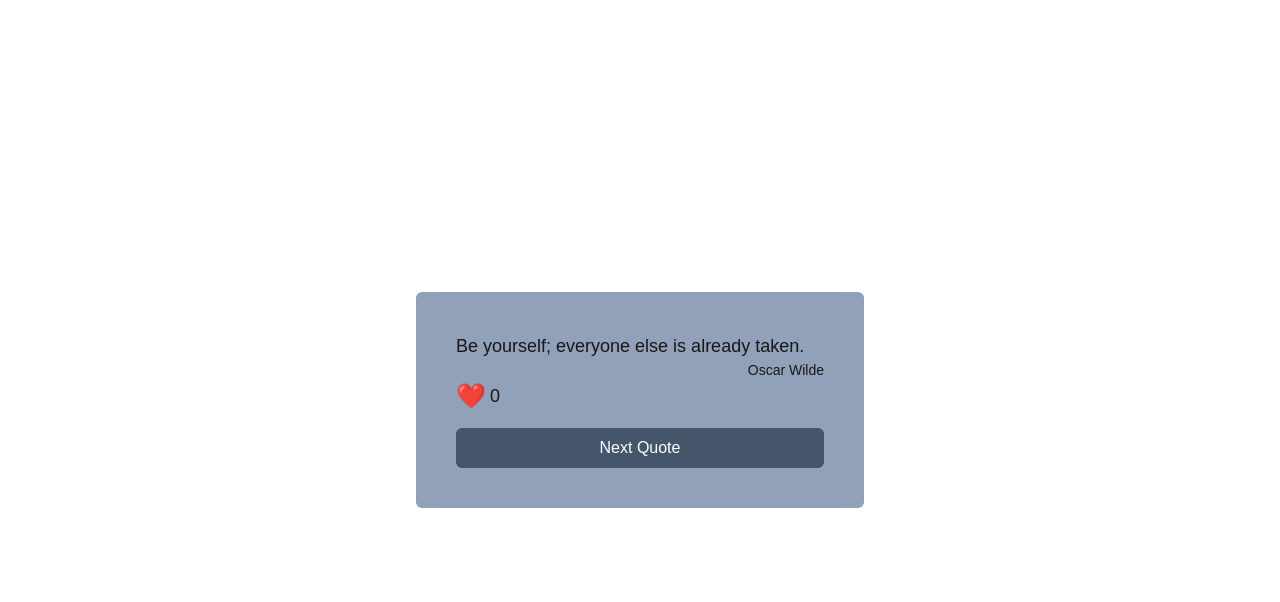
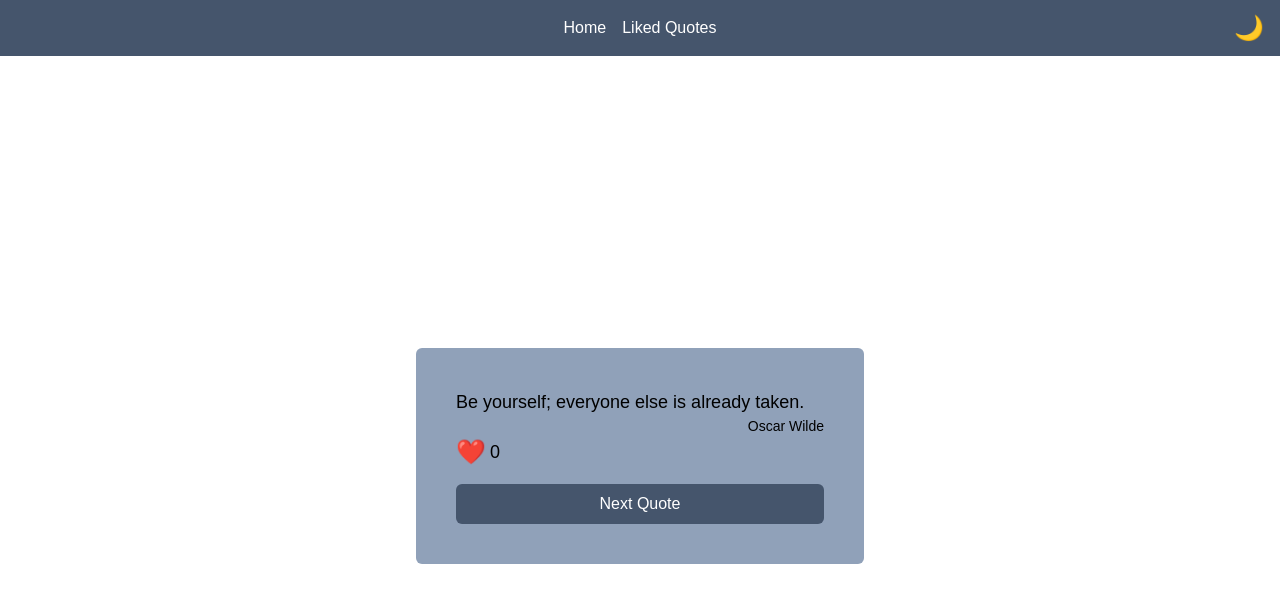
Before and after one commit to havvanurunal/random-quotes-app, a Next.js app: page / in a window 1280 px wide. Shown: the top 602 px of the page. Built offline with nearby package versions, Linux system fonts and the light colour scheme.

Commit message:
Lesson34

```diff
--- /dev/null
+++ b/src/app/QuotesContext.js
@@ -0,0 +1,129 @@
+'use client';
+
+import { createContext, useContext, useState, useEffect } from 'react';
+import { quotes as initialQuotes } from './quotes';
+
+function getRandomIndex(arrayLength) {
+  return Math.floor(Math.random() * arrayLength);
+}
+
+const QuotesContext = createContext([]);
+const QuotesDispatchContext = createContext(undefined);
+
+function shuffleArray(array) {
+  const shuffled = [...array]; // make a copy
+  for (let i = shuffled.length - 1; i > 0; i--) {
+    const j = Math.floor(Math.random() * (i + 1));
+    [shuffled[i], shuffled[j]] = [shuffled[j], shuffled[i]]; // swap
+  }
+  return shuffled;
+}
+
+
+export const QuotesProvider = ({ children }) => {
+  const [quotes, setQuotes] = useState(initialQuotes);
+  const [currentIndex, setCurrentIndex] = useState(0);
+  const [shuffledIndices, setShuffledIndices] = useState(() => {
+    // create array and shuffle it
+    const indices = Array.from({ length: initialQuotes.length }, (_, i) => i);
+    return shuffleArray(indices);
+  });
+  const [position, setPosition] = useState(0);
+
+  useEffect(() => {
+    if (typeof window !== 'undefined') { // this code only runs in the browser.
+      const savedQuotes = localStorage.getItem('quotes');
+      if (savedQuotes) {
+        setQuotes(JSON.parse(savedQuotes)); // converts it into object
+      }
+    }
+  }, [setQuotes]);
+
+  useEffect(() => {
+    if (typeof window !== 'undefined') {
+      localStorage.setItem('quotes', JSON.stringify(quotes));
+    }
+  }, [quotes]);
+
+
+  useEffect(() => { // runs once when components mounts
+    if (typeof window !== 'undefined') { // this code only runs in the browser.
+      const savedCurrentIndex = localStorage.getItem('currentIndex'); // checks localStorage for the key 'currentIndex'
+      if (savedCurrentIndex) {
+        setCurrentIndex(Number(savedCurrentIndex));
+      }
+    }
+  }, []);
+
+  useEffect(() => { // runs every time currentIndex changes and saves the currentIndex to localStorage.
+    if (typeof window !== 'undefined') {
+      localStorage.setItem('currentIndex', String(currentIndex));
+    }
+  }, [currentIndex]);
+
+  useEffect(() => { // runs once when components mounts
+    if (typeof window !== 'undefined') { // this code only runs in the browser.
+      const savedShuffledIndices = localStorage.getItem('shuffledIndices'); // checks localStorage for the key 'currentIndex'
+      if (savedShuffledIndices) {
+        setShuffledIndices(JSON.parse(savedShuffledIndices));
+      }
+    }
+  }, []);
+
+  useEffect(() => {
+    if (typeof window !== 'undefined') {
+      localStorage.setItem('shuffledIndices', JSON.stringify(shuffledIndices));
+    }
+  }, [shuffledIndices]);
+
+  function handleUnlike(quoteToUnlike) {
+    setQuotes((prevQuotes) => {
+      const updatedQuotes = prevQuotes.map(currentQuote => {
+        if (currentQuote.quote === quoteToUnlike.quote && currentQuote.author === quoteToUnlike.author) {
+          return { ...currentQuote, likeCount: 0 };
+        } else {
+          return currentQuote;
+        }
+      });
+      return updatedQuotes;
+    });
+  }
+
+  function handleLike(quoteToLike) {
+    setQuotes((prevQuotes) => {
+      const updatedQuotes = prevQuotes.map(currentQuote => {
+        if (currentQuote.quote === quoteToLike.quote && currentQuote.author === quoteToLike.author) {
+          return { ...currentQuote, likeCount: currentQuote.likeCount + 1 };
+        } else {
+          return currentQuote;
+        }
+      });
+      return updatedQuotes;
+    });
+  }
+
+
+  function handleNextQuoteClick() {
+    const nextIndex = shuffledIndices[position];
+    setCurrentIndex(nextIndex);
+
+    if (position === shuffledIndices.length - 1) {
+      const newShuffled = shuffleArray(shuffledIndices);
+      setShuffledIndices(newShuffled);
+      setPosition(0);
+      setCurrentIndex(newShuffled[0]);
+    } else {
+      setPosition(currentPosition => currentPosition + 1);
+    }
+  }
+
+  return (
+    <QuotesContext.Provider value={{ quotes, setQuotes, currentIndex }}>
+      <QuotesDispatchContext.Provider value={{ handleUnlike, handleLike, handleNextQuoteClick }}>{children}</QuotesDispatchContext.Provider>
+    </QuotesContext.Provider>
+  );
+}
+
+// useQuotesContext is a custom hook used to simplify the usage of QuotesContext.
+export const useQuotesContext = () => useContext(QuotesContext);
+export const useQuotesDispatchContext = () => useContext(QuotesDispatchContext);
--- /dev/null
+++ b/src/app/ThemeContext.js
@@ -0,0 +1,35 @@
+'use client';
+import { createContext, useContext, useState, useEffect } from 'react';
+
+const ThemeContext = createContext();
+
+export function ThemeProvider({ children }) {
+  const [theme, setTheme] = useState();
+
+
+  useEffect(() => { // runs once when components mounts
+    if (typeof window !== 'undefined') { // this code only runs in the browser.
+      const savedTheme = localStorage.getItem('theme'); // checks localStorage for the key 'currentIndex'
+      if (savedTheme) {
+        setTheme(savedTheme);
+      }
+    }
+  }, []);
+
+  useEffect(() => { // runs every time currentIndex changes and saves the currentIndex to localStorage.
+    if (typeof window !== 'undefined') {
+      localStorage.setItem('theme', theme);
+    }
+  }, [theme]);
+
+  function toggleTheme() {
+    setTheme(currentTheme => currentTheme === 'dark' ? 'light' : 'dark');
+  }
+  return (
+    <ThemeContext.Provider value={{ theme, toggleTheme }}>{children}</ThemeContext.Provider>
+  );
+}
+
+export function useTheme() {
+  return useContext(ThemeContext);
+}
--- a/src/app/layout.js
+++ b/src/app/layout.js
@@ -1,29 +1,38 @@
-import { Geist, Geist_Mono } from "next/font/google";
-import "./globals.css";
+import { Geist, Geist_Mono } from 'next/font/google';
+import { QuotesProvider } from '@/app/QuotesContext';
+import { ThemeProvider } from './ThemeContext';
+import { ThemeWrapper } from '@/components/ThemeWrapper';
+import { Navbar } from '@/components/Navbar';
+import './globals.css';
 
 const geistSans = Geist({
-  variable: "--font-geist-sans",
-  subsets: ["latin"],
+  variable: '--font-geist-sans',
+  subsets: ['latin'],
 });
 
 const geistMono = Geist_Mono({
-  variable: "--font-geist-mono",
-  subsets: ["latin"],
+  variable: '--font-geist-mono',
+  subsets: ['latin'],
 });
 
 export const metadata = {
-  title: "Random Quotes App",
-  description: "Generated by create next app",
+  title: 'Random Quotes App',
+  description: 'A simple app that displays random quotes.',
 };
 
 export default function RootLayout({ children }) {
   return (
-    <html lang="en">
+    <html lang='en'>
       <body
-        className="antialiased">
-        <div className={`${geistSans.variable} ${geistMono.variable}`}>
-          {children}
-        </div>
+        className={`${geistSans.variable} ${geistMono.variable} antialiased`}
+      >
+        <ThemeProvider>
+          <ThemeWrapper>
+            <QuotesProvider>
+              <Navbar />
+              {children}</QuotesProvider>
+          </ThemeWrapper>
+        </ThemeProvider>
       </body>
     </html>
   );
--- a/src/app/page.js
+++ b/src/app/page.js
@@ -1,67 +1,34 @@
 'use client';
-import { useState, useEffect } from 'react';
-import { quotes as initialQuotes } from './quotes';
 import { Subtitle } from '@/components/Subtitle';
 import { Body2 } from '@/components/Body2';
 import { Button } from '@/components/Button'
 import { LikeButton } from '@/components/LikeButton';
+import { useQuotesContext } from '@/app/QuotesContext';
+import { useQuotesDispatchContext } from '@/app/QuotesContext';
+import { useTheme } from '@/app/ThemeContext';
 
-/* function getRandomIndex(currentIndex, arrayLength) {
-  const random = () => Math.floor(Math.random() * arrayLength);
-
-  const result = random();
-  if (result === currentIndex) {
-    getRandomIndex(currentIndex, arrayLength);
-  } else {
-    return result;
-  }
-} */
 
 export default function Home() {
-  const [quotes, setQuotes] = useState(initialQuotes);
-  const [currentIndex, setCurrentIndex] = useState(0);
-
-  useEffect(() => {
-    if (typeof window !== 'undefined') { // this code only runs in the browser.
-      const savedQuotes = localStorage.getItem('quotes');
-      if (savedQuotes) {
-        setQuotes(JSON.parse(savedQuotes)); // converts it into object
-      }
-    }
-  }, []);
-
-  useEffect(() => {
-    if (typeof window !== 'undefined') {
-      localStorage.setItem('quotes', JSON.stringify(quotes));
-    }
-  }, [quotes]);
-
-  function handleNextClick() {
-    if (typeof window !== 'undefined') {
-      console.log('Next quote button is clicked');
-      const nextIndex = Math.floor(Math.random() * quotes.length);
-      setCurrentIndex(nextIndex);
-    }
-  }
+  const { quotes, currentIndex } = useQuotesContext();
+  const { handleNextQuoteClick, handleLike } = useQuotesDispatchContext();
+  const { theme } = useTheme();
 
   function handleLikeClick() {
-    const updatedQuotes = [...quotes];
-    updatedQuotes[currentIndex].likeCount += 1;
-    setQuotes(updatedQuotes);
+    handleLike(quotes[currentIndex]);
   }
 
   return (
-    <main className='min-h-dvh flex items-center'>
-      <div className='flex flex-col w-md mx-auto bg-slate-400 p-10 rounded-md'>
+    <main className='min-h-dvh flex items-center overflow-hidden'>
+      <div className={`flex flex-col w-md mx-auto bg-slate-400 p-10 rounded-md ${theme === 'dark' ? 'bg-slate-600' : 'bg-slate-300'}`}>
         <Subtitle title={quotes[currentIndex].quote} />
         <Body2>{quotes[currentIndex].author}</Body2>
         <div className='flex flex-row items-center gap-1'>
           <LikeButton onClick={handleLikeClick}>❤️</LikeButton>
           <span className='text-lg'>{quotes[currentIndex].likeCount}</span>
         </div>
-        <Button onClick={handleNextClick}>Next Quote</Button>
+        <Button onClick={handleNextQuoteClick}>Next Quote</Button>
       </div>
-    </main>
+    </main >
   );
 }
 // two different ways to pass values to components => Subtitle and Body2. Subtitle one is a standard prop, it's better when you want to pass multiple configurations. with Body2, we used different approach, we used children, instead of a specific value prop. for children, we must use it in opening and closing tags.
--- /dev/null
+++ b/src/app/user/quotes/page.js
@@ -0,0 +1,33 @@
+'use client';
+//it makes the component client side component,
+import { useState, useEffect } from 'react';
+import { Subtitle } from '@/components/Subtitle';
+import { Body2 } from '@/components/Body2';
+import {
+  useQuotesContext,
+  useQuotesDispatchContext,
+} from '@/app/QuotesContext';
+
+
+export default function UserQuotes() {
+  const { quotes } = useQuotesContext();
+  const { handleUnlike } = useQuotesDispatchContext();
+
+  const likedQuotes = quotes.filter((quote) => quote.likeCount > 0);
+
+  return (
+    <main className='min-h-dvh text-center'>
+      <h1 className='text-4xl font-bold my-12'>Liked Quotes</h1>
+      {likedQuotes.length > 0 && likedQuotes.map((quote) => (
+        <div key={quote.quote} className='flex flex-col w-md my-6 mx-auto bg-slate-400 p-10 rounded-md'>
+          <button onClick={() => handleUnlike(quote)} className='self-end hover:cursor-pointer text-2xl'>❤️</button>
+          <div>
+            <Subtitle title={quote.quote} />
+            <Body2>{quote.author}</Body2>
+          </div>
+        </div>
+      ))}
+    </main>
+  );
+}
+// two different ways to pass values to components => Subtitle and Body2. Subtitle one is a standard prop, it's better when you want to pass multiple configurations. with Body2, we used different approach, we used children, instead of a specific value prop. for children, we must use it in opening and closing tags.
--- a/src/components/Button.js
+++ b/src/components/Button.js
@@ -1,6 +1,9 @@
+import { useTheme } from '@/app/ThemeContext';
+
 export function Button({ onClick, disabled, children }) {
+  const { theme } = useTheme();
   return (
-    <button className='bg-slate-600 p-2 mt-4 text-white rounded-md hover:bg-slate-600/50 disabled:bg-gray-400 cursor-pointer' onClick={onClick}
+    <button className={`bg-slate-600 p-2 mt-4 text-white rounded-md hover:bg-slate-600/50 disabled:bg-gray-400 cursor-pointer ${theme === 'dark' ? 'bg-slate-700' : 'bg-slate-300'}`} onClick={onClick}
       disabled={disabled}>{children}</button>
   );
 }
--- /dev/null
+++ b/src/components/Navbar.js
@@ -0,0 +1,21 @@
+'use client';
+import Link from 'next/link';
+import { useTheme } from '@/app/ThemeContext';
+
+export function Navbar() {
+  const { theme, toggleTheme } = useTheme();
+  return (
+    <nav className='bg-slate-600 p-4'>
+      <div className='flex justify-center items-center relative'>
+        <div className='flex gap-4'>
+          <Link href='/' className='text-white hover:text-slate-200'>
+            Home</Link>
+          <Link href='/user/quotes' className='text-white hover:text-slate-200' target='_blank'>Liked Quotes</Link>
+        </div>
+        <button onClick={toggleTheme} className='text-2xl absolute right-0'>
+          {theme === 'dark' ? '☀️' : '🌙'}
+        </button>
+      </div>
+    </nav>
+  );
+}
--- /dev/null
+++ b/src/components/ThemeWrapper.js
@@ -0,0 +1,12 @@
+'use client';
+import { useTheme } from '@/app/ThemeContext';
+
+export function ThemeWrapper({ children }) {
+  const { theme } = useTheme();
+
+  return (
+    <div className={theme === 'dark' ? 'bg-black text-white min-h-screen' : 'bg-white text-black min-h-screen'}>
+      {children}
+    </div>
+  );
+}
```
